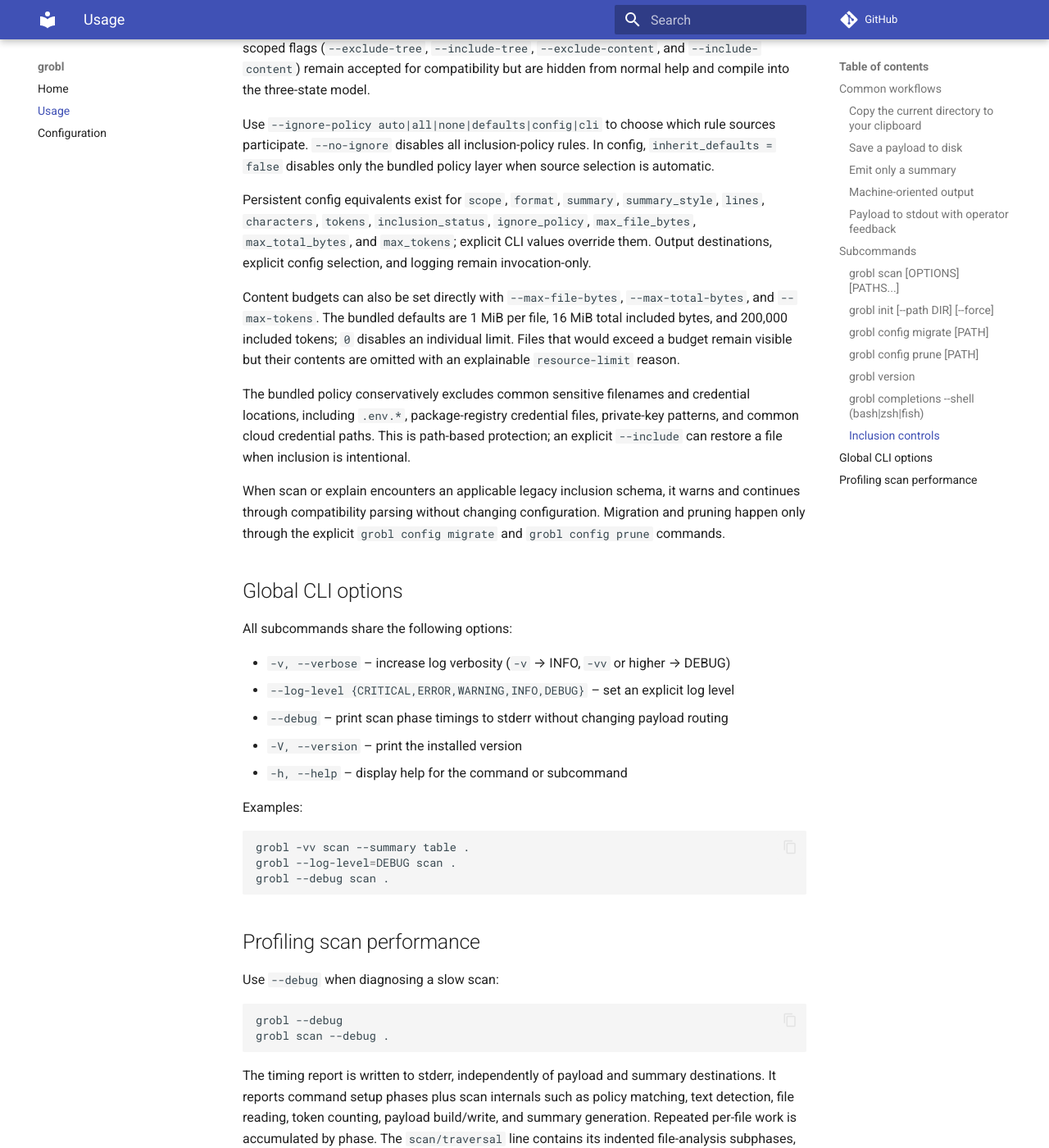
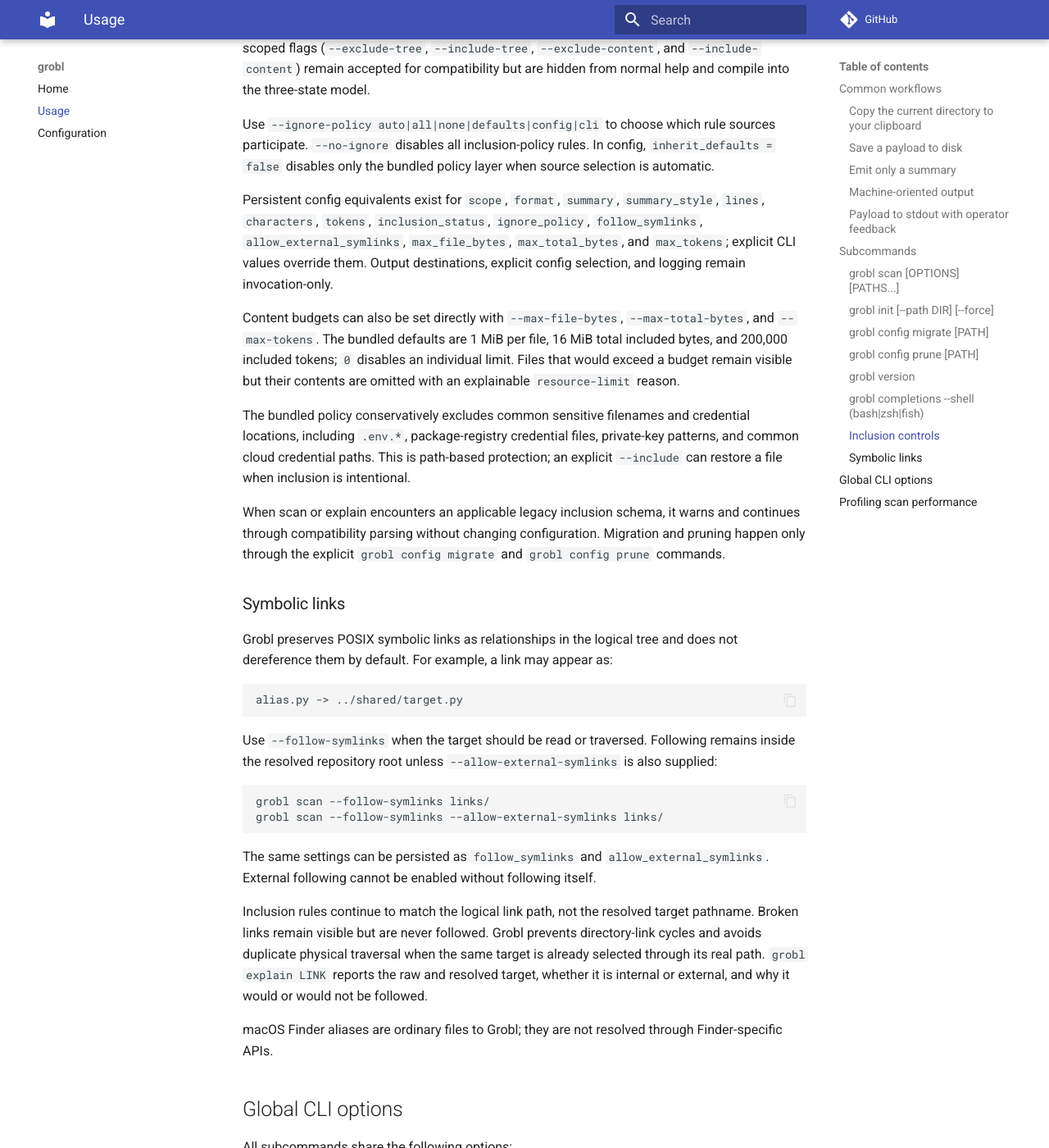
Before and after one commit to josephcourtney/grobl, an MkDocs documentation site: the page built from docs/usage.md, in a window 1280 px wide and 1400 px high, scrolled down 2779 px. Shown: the whole window at 82% size. Built offline with MkDocs 1.6.1 and Material for MkDocs 9.7.7, drawn with Linux system fonts in a browser that asks for light colours; comment, search, counter and statistics services are not loaded.

Commit message:
docs: document symlink usage and persistent settings

````diff
--- a/docs/usage.md
+++ b/docs/usage.md
@@ -99,13 +99,34 @@
 
 Use `--ignore-policy auto|all|none|defaults|config|cli` to choose which rule sources participate. `--no-ignore` disables all inclusion-policy rules. In config, `inherit_defaults = false` disables only the bundled policy layer when source selection is automatic.
 
-Persistent config equivalents exist for `scope`, `format`, `summary`, `summary_style`, `lines`, `characters`, `tokens`, `inclusion_status`, `ignore_policy`, `max_file_bytes`, `max_total_bytes`, and `max_tokens`; explicit CLI values override them. Output destinations, explicit config selection, and logging remain invocation-only.
+Persistent config equivalents exist for `scope`, `format`, `summary`, `summary_style`, `lines`, `characters`, `tokens`, `inclusion_status`, `ignore_policy`, `follow_symlinks`, `allow_external_symlinks`, `max_file_bytes`, `max_total_bytes`, and `max_tokens`; explicit CLI values override them. Output destinations, explicit config selection, and logging remain invocation-only.
 
 Content budgets can also be set directly with `--max-file-bytes`, `--max-total-bytes`, and `--max-tokens`. The bundled defaults are 1 MiB per file, 16 MiB total included bytes, and 200,000 included tokens; `0` disables an individual limit. Files that would exceed a budget remain visible but their contents are omitted with an explainable `resource-limit` reason.
 
 The bundled policy conservatively excludes common sensitive filenames and credential locations, including `.env.*`, package-registry credential files, private-key patterns, and common cloud credential paths. This is path-based protection; an explicit `--include` can restore a file when inclusion is intentional.
 
 When scan or explain encounters an applicable legacy inclusion schema, it warns and continues through compatibility parsing without changing configuration. Migration and pruning happen only through the explicit `grobl config migrate` and `grobl config prune` commands.
+
+### Symbolic links
+
+Grobl preserves POSIX symbolic links as relationships in the logical tree and does not dereference them by default. For example, a link may appear as:
+
+```text
+alias.py -> ../shared/target.py
+```
+
+Use `--follow-symlinks` when the target should be read or traversed. Following remains inside the resolved repository root unless `--allow-external-symlinks` is also supplied:
+
+```bash
+grobl scan --follow-symlinks links/
+grobl scan --follow-symlinks --allow-external-symlinks links/
+```
+
+The same settings can be persisted as `follow_symlinks` and `allow_external_symlinks`. External following cannot be enabled without following itself.
+
+Inclusion rules continue to match the logical link path, not the resolved target pathname. Broken links remain visible but are never followed. Grobl prevents directory-link cycles and avoids duplicate physical traversal when the same target is already selected through its real path. `grobl explain LINK` reports the raw and resolved target, whether it is internal or external, and why it would or would not be followed.
+
+macOS Finder aliases are ordinary files to Grobl; they are not resolved through Finder-specific APIs.
 
 ## Global CLI options
 
````
